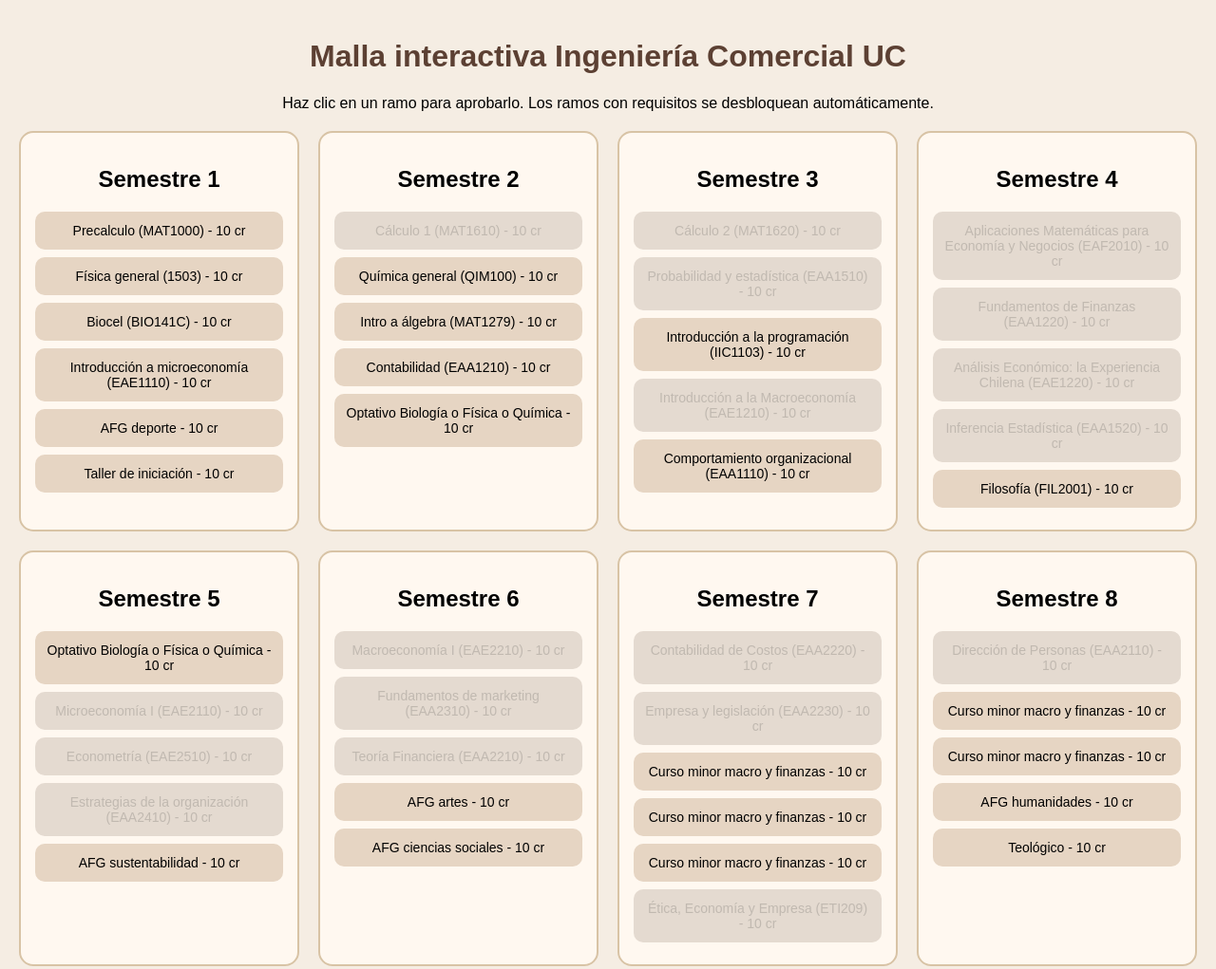
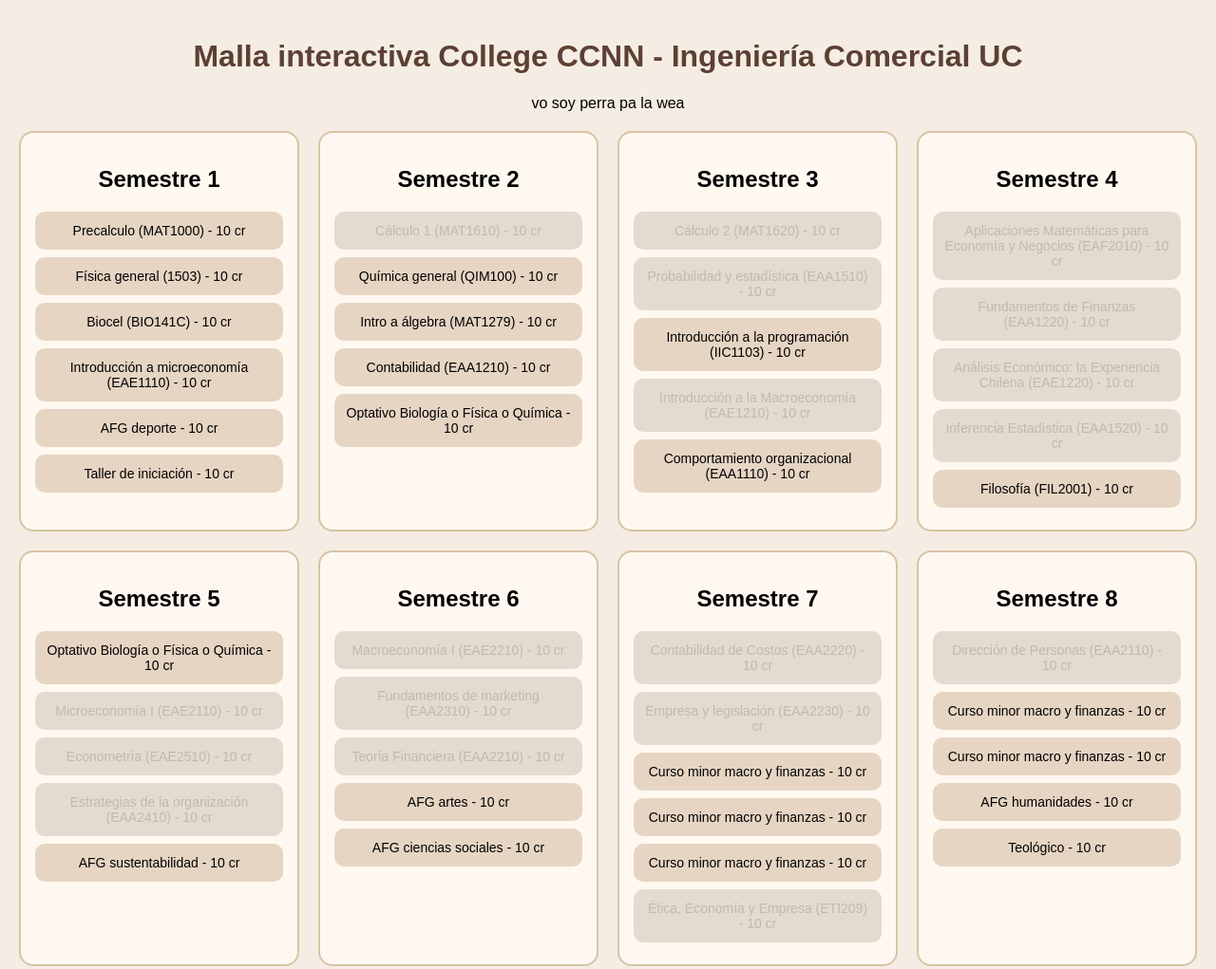
Before and after one commit to Eileen2005/Malla-college---comercial-uc-, a plain HTML site: page index.html in a window 1280 px wide. Shown: the top 1021 px of the page at 95% size. Drawn offline with Linux system fonts and the light colour scheme.

Commit message:
Update header and paragraph text in index.html

```diff
--- a/index.html
+++ b/index.html
@@ -7,8 +7,8 @@
   <link rel="stylesheet" href="styles.css">
 </head>
 <body>
-  <h1>Malla interactiva Ingeniería Comercial UC</h1>
-  <p>Haz clic en un ramo para aprobarlo. Los ramos con requisitos se desbloquean automáticamente.</p>
+  <h1>Malla interactiva College CCNN - Ingeniería Comercial UC</h1>
+  <p> vo soy perra pa la wea </p>
 
   <div class="malla">
 
```
